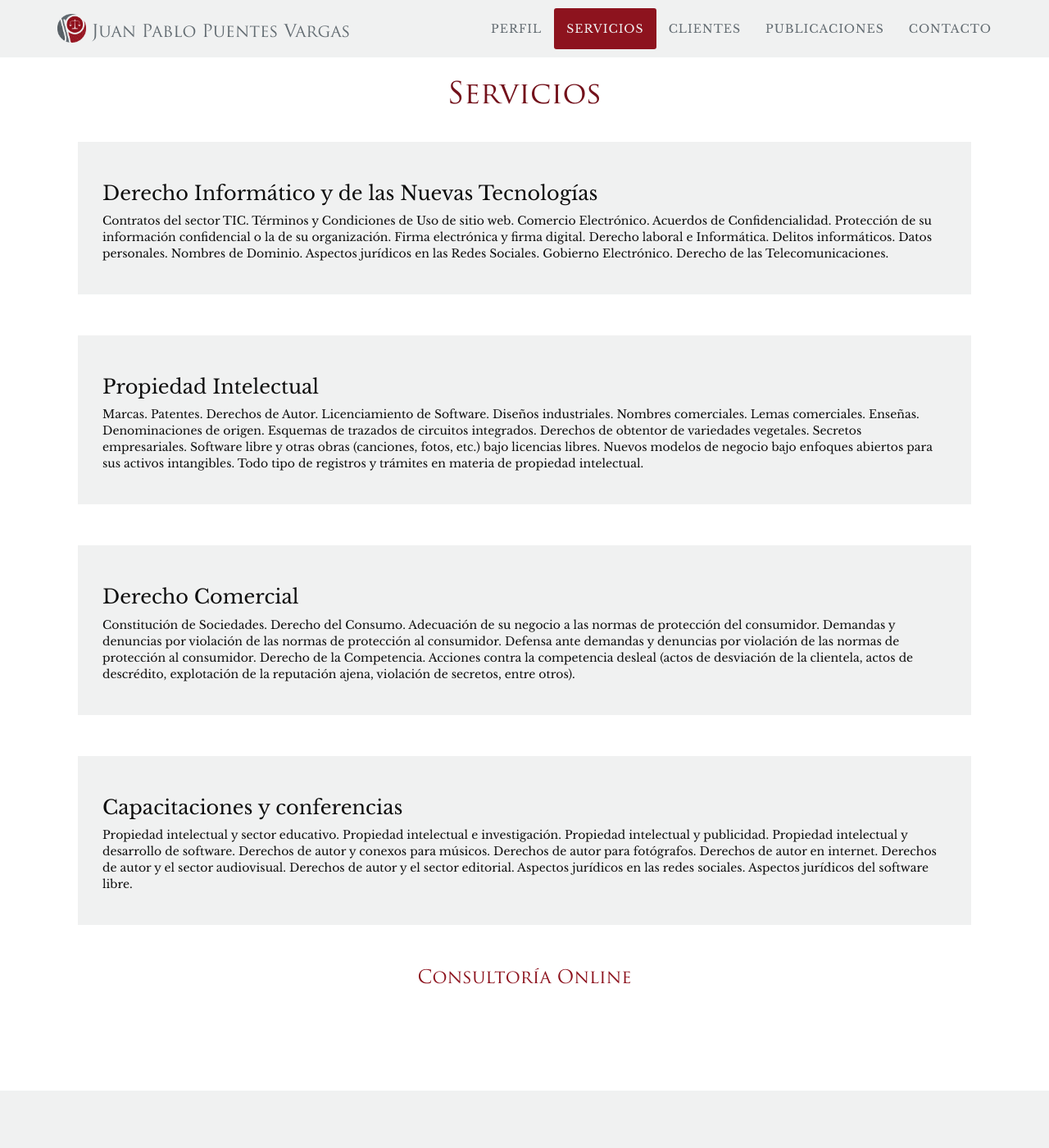
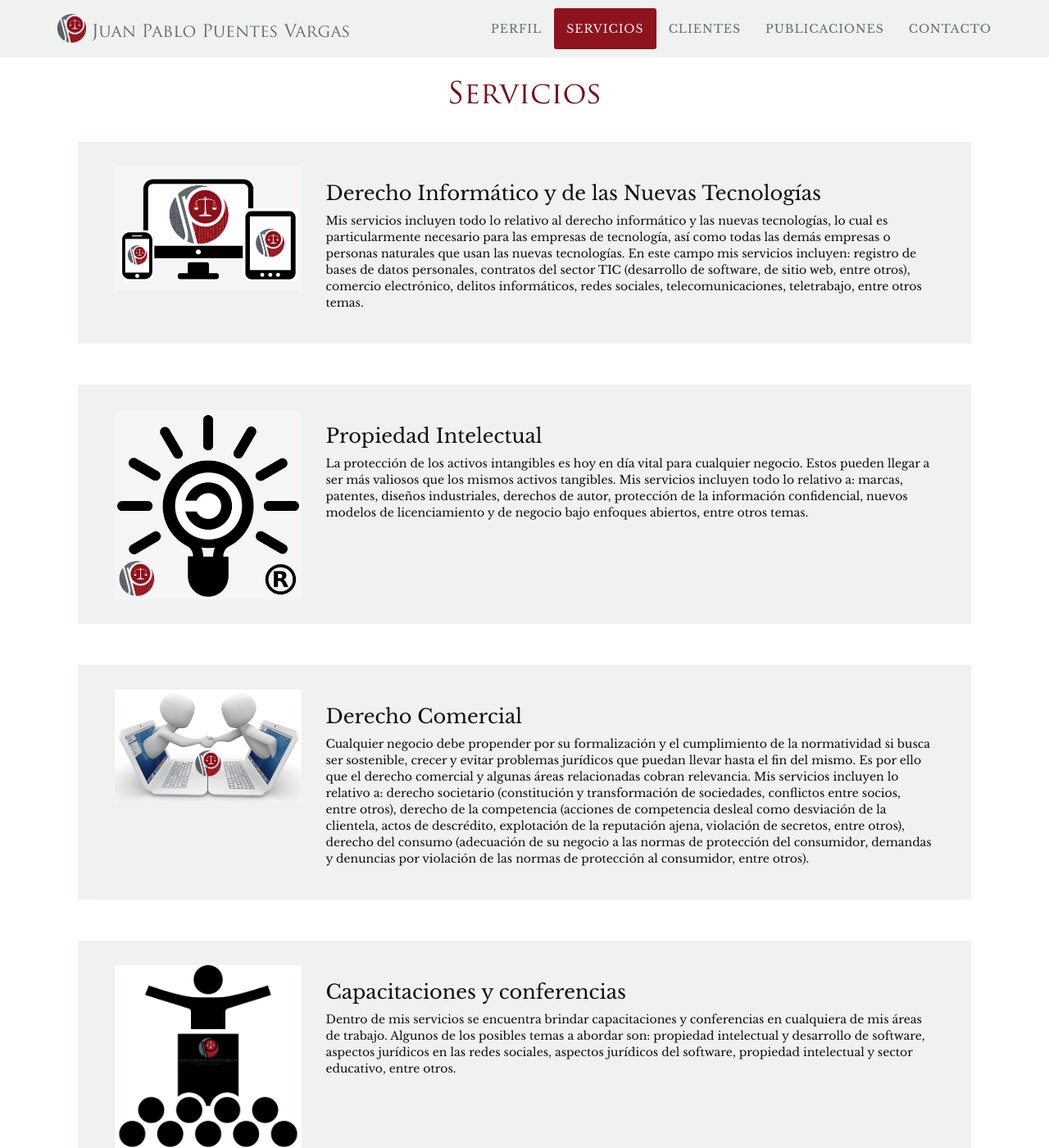
Before and after one commit to juanpablopv/juanpablopv.github.io, a Jekyll site: the page built from index.md, in a window 1280 px wide and 1400 px high, scrolled down 1329 px. Shown: the whole window at 82% size. Built offline with Jekyll 4.4.1, drawn with Linux system fonts in a browser that asks for light colours.

Commit message:
Actualiza sección servicios

```diff
--- a/_data/servicios.yml
+++ b/_data/servicios.yml
@@ -1,11 +1,15 @@
 - nombre: Derecho Informático y de las Nuevas Tecnologías
-  descripcion:  Contratos del sector TIC. Términos y Condiciones de Uso de sitio web. Comercio Electrónico. Acuerdos de Confidencialidad. Protección de su información confidencial o la de su organización. Firma electrónica y firma digital. Derecho laboral e Informática. Delitos informáticos. Datos personales. Nombres de Dominio. Aspectos jurídicos en las Redes Sociales. Gobierno Electrónico. Derecho de las Telecomunicaciones.
+  descripcion: "Mis servicios incluyen todo lo relativo al derecho informático y las nuevas tecnologías, lo cual es particularmente necesario para las empresas de tecnología, así como todas las demás empresas o personas naturales que usan las nuevas tecnologías. En este campo mis servicios incluyen: registro de bases de datos personales, contratos del sector TIC (desarrollo de software, de sitio web, entre otros), comercio electrónico, delitos informáticos, redes sociales, telecomunicaciones, teletrabajo, entre otros temas."
+  imagen: derecho informatico.png
 
 - nombre: Propiedad Intelectual
-  descripcion: Marcas. Patentes. Derechos de Autor. Licenciamiento de Software. Diseños industriales. Nombres comerciales. Lemas comerciales. Enseñas. Denominaciones de origen. Esquemas de trazados de circuitos integrados. Derechos de obtentor de variedades vegetales. Secretos empresariales. Software libre y otras obras (canciones, fotos, etc.) bajo licencias libres. Nuevos modelos de negocio bajo enfoques abiertos para sus activos intangibles. Todo tipo de registros y trámites en materia de propiedad intelectual.
+  descripcion: "La protección de los activos intangibles es hoy en día vital para cualquier negocio. Estos pueden llegar a ser más valiosos que los mismos activos tangibles. Mis servicios incluyen todo lo relativo a: marcas, patentes, diseños industriales, derechos de autor, protección de la información confidencial, nuevos modelos de licenciamiento y de negocio bajo enfoques abiertos, entre otros temas."
+  imagen: propiedad intelectual.png
 
 - nombre: Derecho Comercial
-  descripcion: Constitución de Sociedades. Derecho del Consumo. Adecuación de su negocio a las normas de protección del consumidor. Demandas y denuncias por violación de las normas de protección al consumidor. Defensa ante demandas y denuncias por violación de las normas de protección al consumidor. Derecho de la Competencia. Acciones contra la competencia desleal (actos de desviación de la clientela, actos de descrédito, 	explotación de la reputación ajena, violación de secretos, entre otros).
+  descripcion: "Cualquier negocio debe propender por su formalización y el cumplimiento de la normatividad si busca ser sostenible, crecer y evitar problemas jurídicos que puedan llevar hasta el fin del mismo. Es por ello que el derecho comercial y algunas áreas relacionadas cobran relevancia. Mis servicios incluyen lo relativo a: derecho societario (constitución y transformación de sociedades, conflictos entre socios, entre otros), derecho de la competencia (acciones de competencia desleal como desviación de la clientela, actos de descrédito, explotación de la reputación ajena, violación de secretos, entre otros), derecho del consumo (adecuación de su negocio a las normas de protección del consumidor, demandas y denuncias por violación de las normas de protección al consumidor, entre otros)."
+  imagen: derecho comercial.png
 
 - nombre: Capacitaciones y conferencias
-  descripcion: Propiedad intelectual y sector educativo. Propiedad intelectual e investigación. Propiedad intelectual y publicidad. Propiedad intelectual y desarrollo de software. Derechos de autor y conexos para músicos. Derechos de autor para fotógrafos. Derechos de autor en internet. Derechos de autor y el sector audiovisual. Derechos de autor y el sector editorial. Aspectos jurídicos en las redes sociales. Aspectos jurídicos del software libre.
+  descripcion: "Dentro de mis servicios se encuentra brindar capacitaciones y conferencias en cualquiera de mis áreas de trabajo. Algunos de los posibles temas a abordar son: propiedad intelectual y desarrollo de software, aspectos jurídicos en las redes sociales, aspectos jurídicos del software, propiedad intelectual y sector educativo, entre otros."
+  imagen: conferencias.png
--- a/_includes/servicios.html
+++ b/_includes/servicios.html
@@ -12,8 +12,11 @@
 
       {% for servicio in site.data.servicios %}
         <div class="col-md-12">
-          <div class="envoltura-servicio">
-            <div class="texto-servicio">
+          <div class="envoltura-servicio row">
+            <div class="col-md-3 imagen-servicio">
+              <img class="img-responsive center-block" src="{{ "/assets/images/servicios/" | append: servicio.imagen | relative_url }}">
+            </div>
+            <div class="col-md-9 texto-servicio">
               <h3>{{ servicio.nombre }}</h3>
               <p>{{ servicio.descripcion }}</p>
             </div>
```
Also changed, not shown: assets/images/servicios/conferencias.png (added), assets/images/servicios/derecho comercial.png (added), assets/images/servicios/derecho informatico.png (added), assets/images/servicios/propiedad intelectual.png (added).
